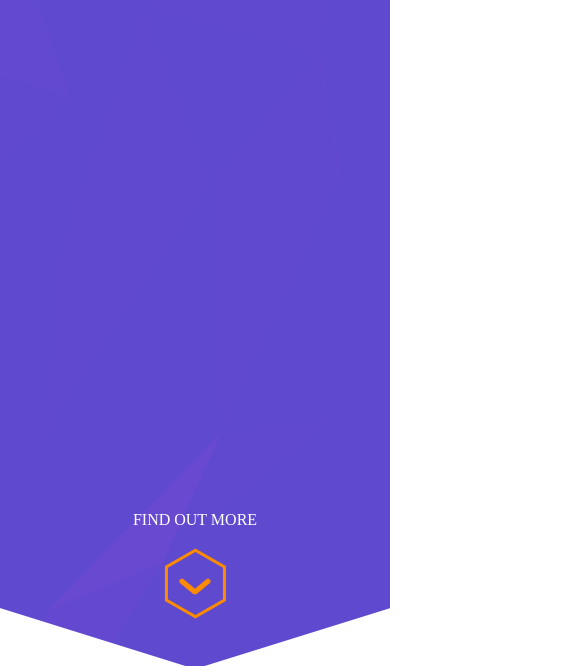
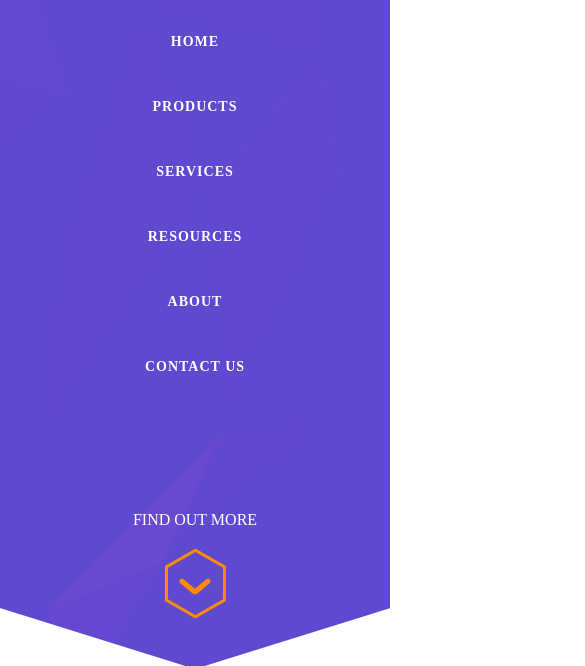
Before and after one commit to domain835/Salt, a website: page app/index.html in a window 390 px wide. Both pictures are taken after a click on the button 362 px from the left and 85 px from the top of the page. Shown: the part 141-807 px from the top of the page, 585 px wide, since content can reach past the window. Drawn offline with nearby package versions, Linux system fonts and the light colour scheme; files that its build step writes are made by us from their sources.

Commit message:
top menuresponsive done

```diff
--- a/app/index.html
+++ b/app/index.html
@@ -75,7 +75,7 @@
       <a class="top__more-btn" href="#" >Find out more</a>
     </div>
   </section>
-  <section class="stat">
+  <!-- <section class="stat">
     <div class="stat__item">
       <span class="stat__item-data">126,300</span>
       <p class="stat__item-text">Identity Theft Cases Reported <br>in Australia</p>
@@ -310,7 +310,7 @@
     <div class="footer__copyright">
       <p class="footer__copyright-text">© 2017 SALT GROUP&nbsp;&nbsp;<span class="hexagon-dot"></span>&nbsp;ALL RIGHTS RESERVED. WEBSITE BY DORNE CREATIVE.</p>
     </div>
-  </footer>
+  </footer> -->
 
 
   <script src="js/main.min.js"></script>
--- a/app/js/main.js
+++ b/app/js/main.js
@@ -6,4 +6,8 @@ $(function () {
     // autoplay: true
   });
 
+  $('.menu__toggle').on('click', function() {
+    $('.menu__list').toggleClass('menu__list--active');
+  });
+
 });
--- a/app/scss/style.scss
+++ b/app/scss/style.scss
@@ -474,8 +474,29 @@ body {
 
 @media (max-width: 767px) {
 
+  .menu__item {
+    margin: 0;
+  }
+
   .menu__list {
-    display: none;
+    display: block;
+    position: absolute;
+    top: 132px;
+    left: 0;
+    right: 0;
+    padding: 20px 10px;
+    transform: translateY(-600px);
+    transition: all .5s;
+  }
+
+  .menu__list.menu__list--active {
+    transform: translateY(0);
+  }
+
+  .menu__list-link {
+    display: block;
+    padding: 20px 0;
+    text-align: center;
   }
 
   .menu__toggle {
```
